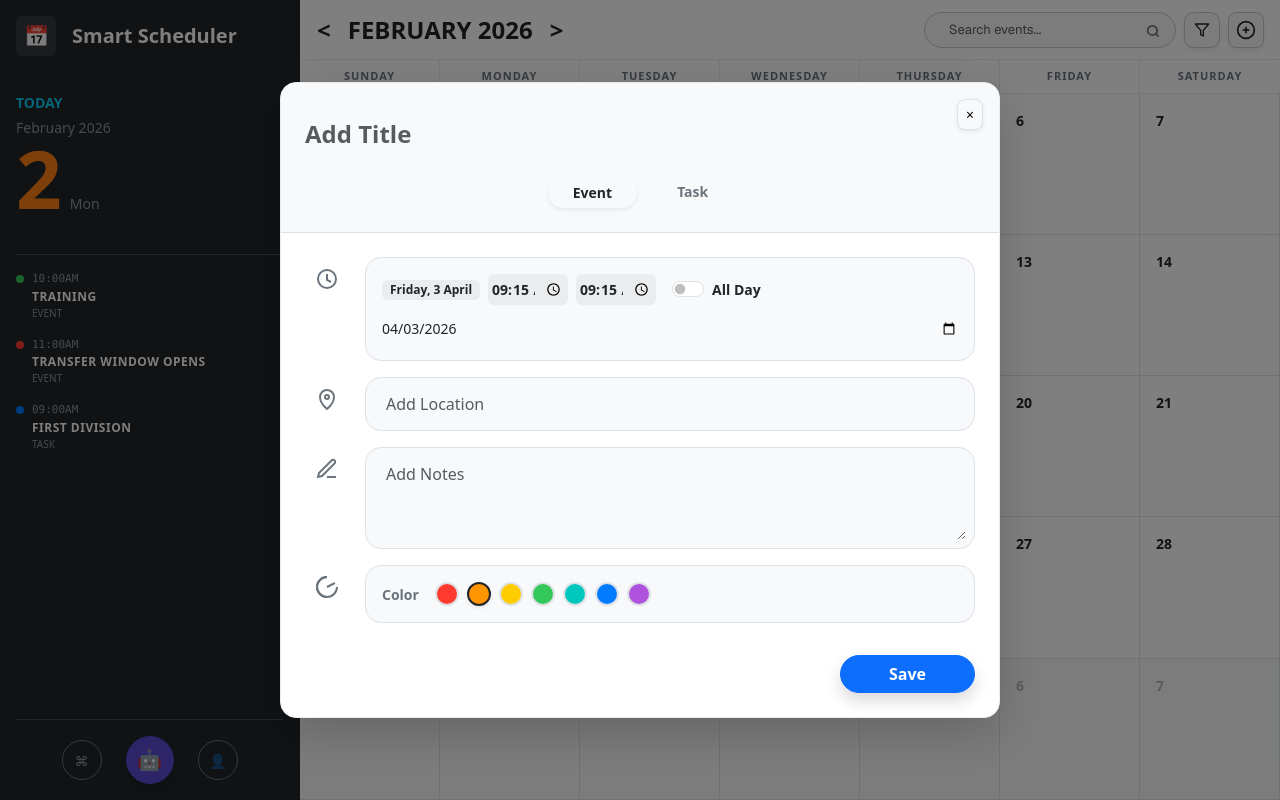
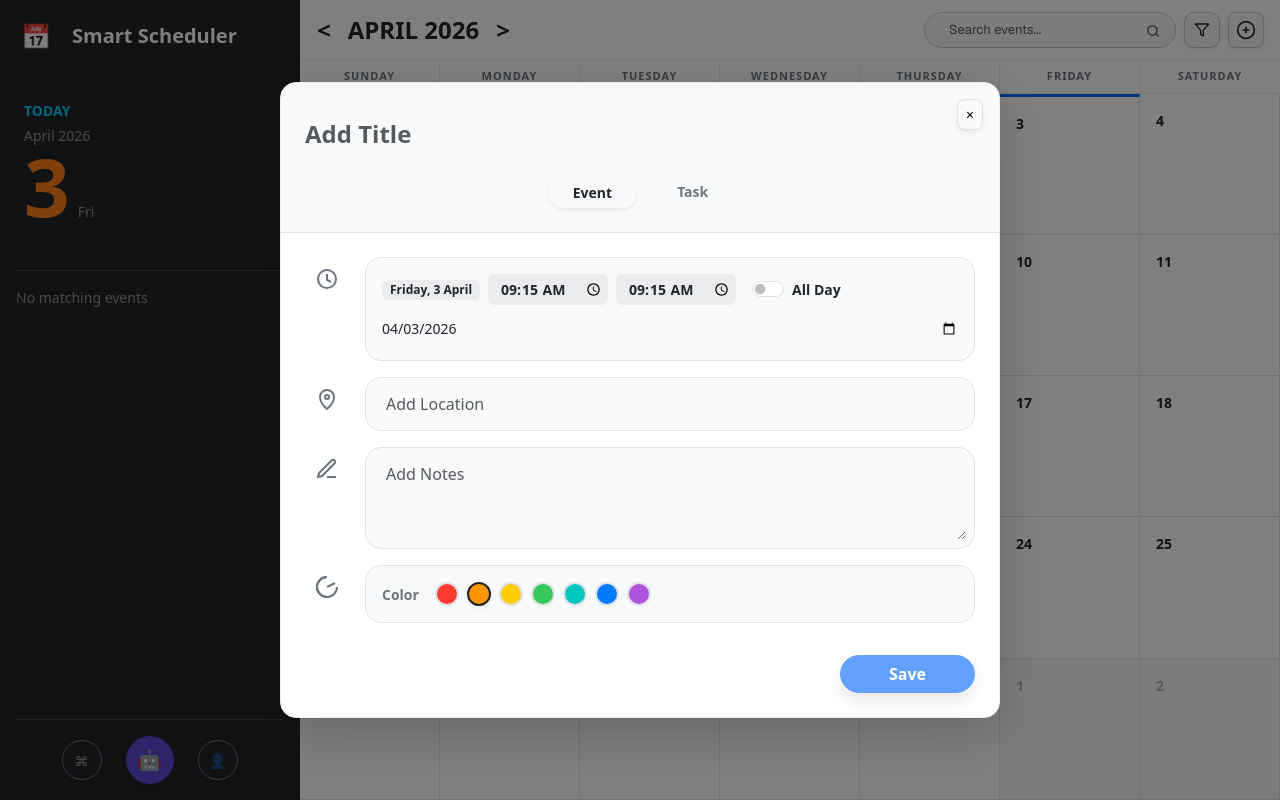
Before and after one commit to Kantisaranucheep/Schedule-Assistant, a Next.js app in the folder apps/frontend/frontend/: page / in a window 1280 px wide. Both pictures are taken after a click on the button 1246 px from the left and 29 px from the top of the page. Built offline with nearby package versions, Linux system fonts and the light colour scheme.

Commit message:
Improve calendar navigation and event creation validation
- "Today" button now navigates to the current month
- Clicking an event navigates to the day view for that event
- Implemented validation when creating events

```diff
--- a/apps/frontend/frontend/app/SmartScheduler.css
+++ b/apps/frontend/frontend/app/SmartScheduler.css
@@ -1,3 +1,4 @@
+
 .hover-text-dark:hover {
   color: #212529 !important;
 }
--- a/apps/frontend/frontend/app/components/Modals/EventModal.tsx
+++ b/apps/frontend/frontend/app/components/Modals/EventModal.tsx
@@ -1,6 +1,6 @@
 import React from "react";
-import { Kind } from "../../types";
-import { RAINBOW } from "../../utils";
+import { Kind, Ev } from "../../types";
+import { RAINBOW, timeToMinutes } from "../../utils";
 
 interface EventModalProps {
     isOpen: boolean;
@@ -28,6 +28,7 @@ interface EventModalProps {
     prettyDate: string;
     realTodayKey: string;
     isTodaySelected: boolean;
+    events: Record<string, Ev[]>;
 }
 
 export default function EventModal({
@@ -56,7 +57,24 @@ export default function EventModal({
     prettyDate,
     realTodayKey,
     isTodaySelected,
+    events,
 }: EventModalProps) {
+    const startMinVal = mAllDay ? 0 : timeToMinutes(mStart);
+    const endMinVal = mAllDay ? 0 : timeToMinutes(mEnd);
+    const duration = endMinVal - startMinVal;
+
+    const existingOnDay = events[mDate] || [];
+    const conflict = !mAllDay && existingOnDay.find(ex => {
+        if (ex.allDay) return false;
+        return (startMinVal < (ex.endMin ?? 0)) && (endMinVal > (ex.startMin ?? 0));
+    });
+
+    const isDurationTooShort = !mAllDay && duration > 0 && duration < 5;
+    const isPastTime = !mAllDay && isTodaySelected && mStart < minStart;
+    const isInvalidTime = !mAllDay && endMinVal < startMinVal;
+
+    const canSave = mTitle.trim() !== "" && !conflict && !isDurationTooShort && !isPastTime && !isInvalidTime;
+
     return (
         <div
             className={`position-fixed inset-0 z-3 p-4 d-flex align-items-center justify-content-center ${isOpen ? "" : "d-none"
@@ -147,7 +165,7 @@ export default function EventModal({
 
                                     <input
                                         className="form-control form-control-sm border-0 bg-secondary bg-opacity-10 text-dark fw-bold text-center p-1 rounded-2"
-                                        style={{ width: 80 }}
+                                        style={{ width: 120 }}
                                         type="time"
                                         value={mStart}
                                         onChange={(e) => setMStart(e.target.value)}
@@ -163,7 +181,7 @@ export default function EventModal({
 
                                     <input
                                         className="form-control form-control-sm border-0 bg-secondary bg-opacity-10 text-dark fw-bold text-center p-1 rounded-2"
-                                        style={{ width: 80 }}
+                                        style={{ width: 120 }}
                                         type="time"
                                         value={mEnd}
                                         onChange={(e) => setMEnd(e.target.value)}
@@ -187,6 +205,27 @@ export default function EventModal({
                                         </label>
                                     </div>
                                 </div>
+
+                                {conflict && (
+                                    <div className="mt-2 text-danger small fw-bold d-flex align-items-center gap-1">
+                                        ⚠️ Time conflict! Overlaps with "{conflict.title}"
+                                    </div>
+                                )}
+                                {isDurationTooShort && (
+                                    <div className="mt-2 text-warning small fw-bold d-flex align-items-center gap-1">
+                                        ⚠️ Minimum duration is 5 minutes
+                                    </div>
+                                )}
+                                {isPastTime && (
+                                    <div className="mt-2 text-danger small fw-bold d-flex align-items-center gap-1">
+                                        ⚠️ Cannot schedule in the past
+                                    </div>
+                                )}
+                                {isInvalidTime && (
+                                    <div className="mt-2 text-danger small fw-bold d-flex align-items-center gap-1">
+                                        ⚠️ End time must be after start time
+                                    </div>
+                                )}
 
                                 <input
                                     className="form-control form-control-sm mt-2 border-0 bg-transparent px-0"
@@ -302,6 +341,7 @@ export default function EventModal({
                             <button
                                 className="btn btn-primary rounded-pill px-5 fw-bold shadow"
                                 type="submit"
+                                disabled={!canSave}
                             >
                                 Save
                             </button>
--- a/apps/frontend/frontend/app/components/MonthGrid.tsx
+++ b/apps/frontend/frontend/app/components/MonthGrid.tsx
@@ -86,7 +86,11 @@ export default function MonthGrid({ cells, onSelectDay, setViewMode }: MonthGrid
                                 c.muted ? "bg-light text-muted" : "bg-white",
                                 c.isToday ? "bg-primary bg-opacity-10 shadow-inset" : "",
                             ].join(" ")}
-                            style={{ minHeight: 80, cursor: "pointer" }}
+                            style={{
+                                minHeight: 80,
+                                cursor: "pointer",
+                                borderTop: c.isToday ? "3px solid var(--bs-primary)" : undefined
+                            }}
                             onClick={() => {
                                 onSelectDay(c.key);
                                 setViewMode("day");
--- a/apps/frontend/frontend/app/components/Sidebar.tsx
+++ b/apps/frontend/frontend/app/components/Sidebar.tsx
@@ -11,6 +11,7 @@ interface SidebarProps {
     onChatClick: () => void;
     onProfileClick: () => void;
     onLogoClick: () => void;
+    onEventClick: (dateKey: string) => void;
 }
 
 export default function Sidebar({
@@ -22,6 +23,7 @@ export default function Sidebar({
     onChatClick,
     onProfileClick,
     onLogoClick,
+    onEventClick,
 }: SidebarProps) {
     return (
         <aside
@@ -29,19 +31,21 @@ export default function Sidebar({
             style={{ width: 300, minWidth: 300, backgroundColor: "#212529" }}
         >
             <div className="d-flex align-items-center gap-3 p-3">
-                <button
-                    type="button"
-                    className="btn btn-link p-0 text-decoration-none d-flex align-items-center justify-content-center rounded bg-secondary bg-opacity-25 hover-bg-opacity-50 transition-all border-0 shadow-sm"
-                    style={{ width: 40, height: 40, fontSize: 20 }}
-                    onClick={onLogoClick}
-                    title="Go to Today"
+                <div
+                    className="d-flex align-items-center justify-content-center"
+                    style={{ width: 40, height: 40, fontSize: 24 }}
                 >
                     📅
-                </button>
+                </div>
                 <div className="fw-semibold text-white fs-5 letter-spacing-1">Smart Scheduler</div>
             </div>
 
-            <div className="p-3">
+            <div
+                className="p-3 transition-all hover-white-10 rounded-3 m-2"
+                style={{ cursor: "pointer" }}
+                onClick={onLogoClick}
+                title="Go to Today"
+            >
                 <div className="text-uppercase small text-info fw-bold letter-spacing-2 mb-1">
                     Today
                 </div>
@@ -70,8 +74,10 @@ export default function Sidebar({
                                 : minutesToLabel(item.startMin);
                             return (
                                 <div
-                                    className="d-flex gap-2 align-items-start"
+                                    className="d-flex gap-2 align-items-start p-2 rounded-3 transition-all hover-white-10"
                                     key={`${item.dateKey}-${item.id}`}
+                                    style={{ cursor: "pointer" }}
+                                    onClick={() => onEventClick(item.dateKey)}
                                 >
                                     <div
                                         className="rounded-circle flex-shrink-0 mt-1"
--- a/apps/frontend/frontend/app/page.tsx
+++ b/apps/frontend/frontend/app/page.tsx
@@ -37,17 +37,17 @@ import ChatModal from "./components/Modals/ChatModal";
 import EventModal from "./components/Modals/EventModal";
 
 export default function Home() {
-  // Month view default: Feb 2026
-  const [viewYear, setViewYear] = useState(2026);
-  const [viewMonth, setViewMonth] = useState(1);
+  // Month view default: current month
+  const [viewYear, setViewYear] = useState(new Date().getFullYear());
+  const [viewMonth, setViewMonth] = useState(new Date().getMonth());
 
   // Sidebar "today"
-  const TODAY = useMemo(() => new Date(2026, 1, 2), []);
+  const TODAY = useMemo(() => new Date(), []);
 
   // ===== Day/Month mode =====
   const [viewMode, setViewMode] = useState<"month" | "day">("month");
   const [selectedDay, setSelectedDay] = useState<string>(
-    keyOf(new Date(2026, 1, 2))
+    keyOf(new Date())
   );
 
   // ===== HotKeys overlay =====
@@ -506,6 +506,24 @@ export default function Home() {
         setMEnd(mStart);
         return;
       }
+
+      if (endMinVal - startMinVal < 5) {
+        alert("Event duration must be at least 5 minutes.");
+        return;
+      }
+
+      // Conflict Check
+      const existingOnDay = events[mDate] || [];
+      const conflict = existingOnDay.find(ex => {
+        if (ex.allDay) return false;
+        // Overlap: (start1 < end2) && (end1 > start2)
+        return (startMinVal < (ex.endMin ?? 0)) && (endMinVal > (ex.startMin ?? 0));
+      });
+
+      if (conflict) {
+        alert(`Time conflict! You cannot have multiple tasks at the same time (overlaps with "${conflict.title}").`);
+        return;
+      }
     }
 
     const newItem: Ev = {
@@ -568,6 +586,10 @@ export default function Home() {
           onChatClick={() => setChatOpen(true)}
           onProfileClick={() => { }}
           onLogoClick={goToToday}
+          onEventClick={(dateKey) => {
+            setSelectedDay(dateKey);
+            setViewMode("day");
+          }}
         />
 
         {/* MAIN */}
@@ -699,6 +721,7 @@ export default function Home() {
             prettyDate={prettyDate}
             realTodayKey={realTodayKey}
             isTodaySelected={isTodaySelected}
+            events={events}
           />
         </main>
       </div>
--- a/apps/frontend/frontend/app/utils.ts
+++ b/apps/frontend/frontend/app/utils.ts
@@ -14,6 +14,7 @@ export const RAINBOW = [
 ];
 
 export function pad(n: number) { return String(n).padStart(2, "0"); }
+
 export function keyOf(d: Date) { return `${d.getFullYear()}-${pad(d.getMonth() + 1)}-${pad(d.getDate())}`; }
 
 export function minutesToLabel(mins: number) {
```
Lines whose indentation alone changed are shown as unchanged.
